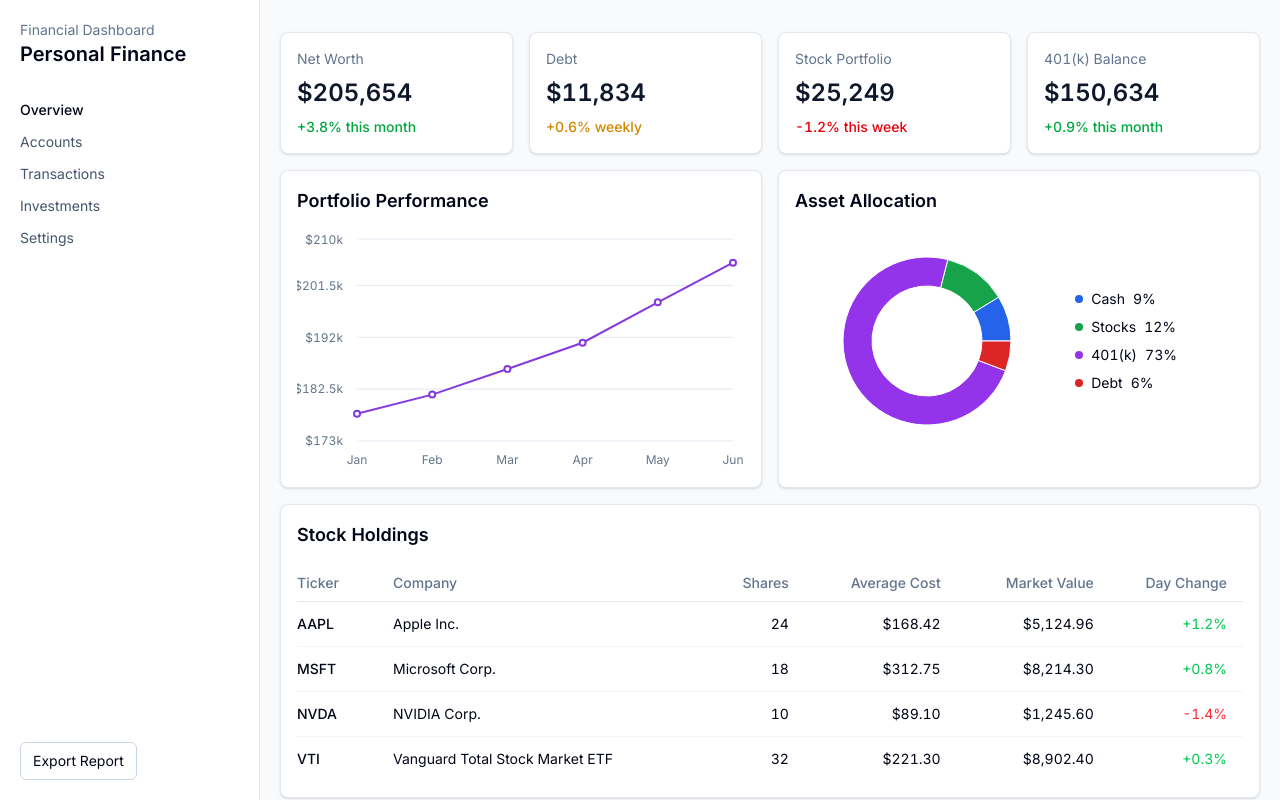
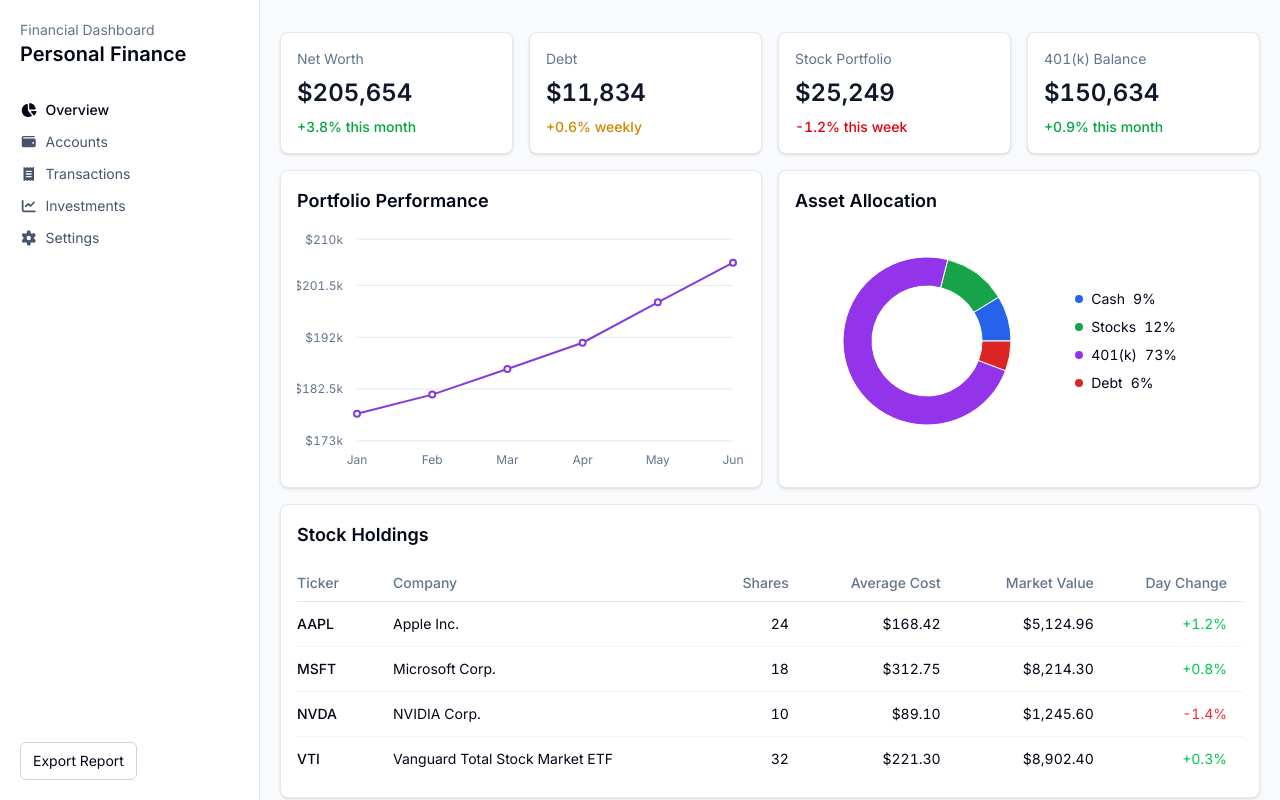
Before and after one commit to Austin-Tillotson/financial-app-project, a Next.js app: page / in a window 1280 px wide. Shown: the top 800 px of the page. Built offline with nearby package versions, Linux system fonts and the light colour scheme.

Commit message:
added icons to the nav options

```diff
--- a/src/components/dashboard/NavMenu.tsx
+++ b/src/components/dashboard/NavMenu.tsx
@@ -1,5 +1,13 @@
 "use client";
 
+import { FontAwesomeIcon } from "@fortawesome/react-fontawesome";
+import {
+  faChartLine,
+  faChartPie,
+  faGear,
+  faReceipt,
+  faWallet,
+} from "@fortawesome/free-solid-svg-icons";
 import Link from "next/link";
 import { usePathname } from "next/navigation";
 
@@ -8,11 +16,11 @@ type NavMenuProps = {
 };
 
 const navigationItems = [
-  { label: "Overview", href: "/" },
-  { label: "Accounts", href: "/accounts" },
-  { label: "Transactions", href: "/transactions" },
-  { label: "Investments", href: "/investments" },
-  { label: "Settings", href: "/settings" },
+  { label: "Overview", href: "/", icon: faChartPie },
+  { label: "Accounts", href: "/accounts", icon: faWallet },
+  { label: "Transactions", href: "/transactions", icon: faReceipt },
+  { label: "Investments", href: "/investments", icon: faChartLine },
+  { label: "Settings", href: "/settings", icon: faGear },
 ];
 
 export function NavMenu({ direction = "row" }: NavMenuProps) {
@@ -33,12 +41,13 @@ export function NavMenu({ direction = "row" }: NavMenuProps) {
             <Link
               className={
                 isActive
-                  ? "font-medium text-slate-950"
-                  : "hover:text-slate-950"
+                  ? "flex items-center gap-2 font-medium text-slate-950"
+                  : "flex items-center gap-2 hover:text-slate-950"
               }
               href={item.href}
             >
-              {item.label}
+              <FontAwesomeIcon className="h-4 w-4" icon={item.icon} />
+              <span>{item.label}</span>
             </Link>
           </li>
         );
```
